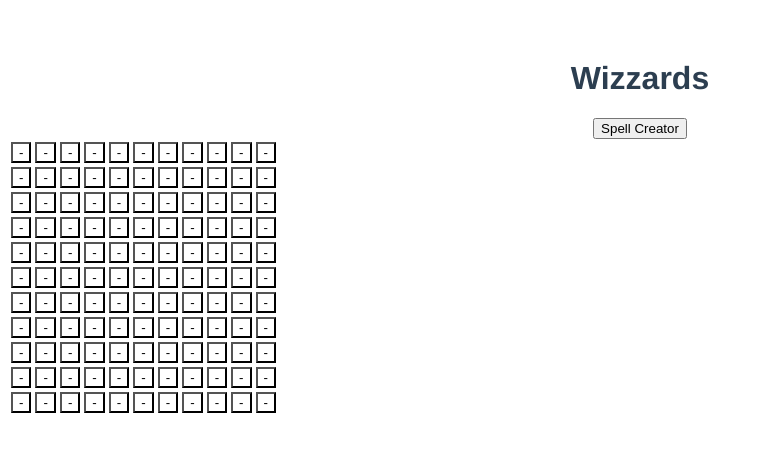
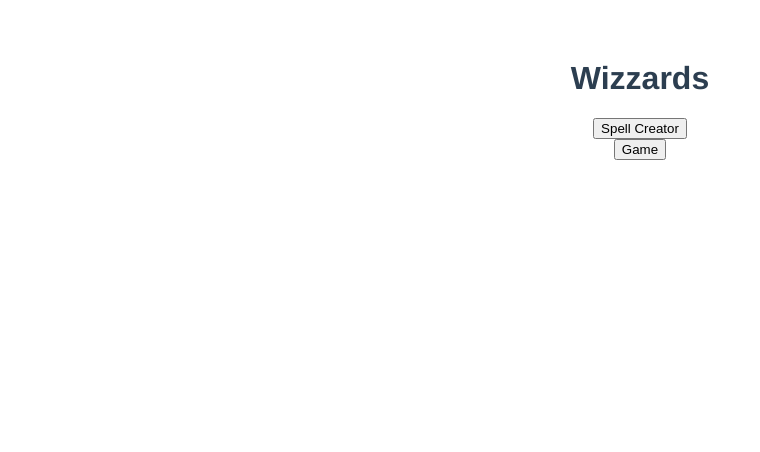
Before and after one commit to laroccrj/TheWizzGame, a Vue app: page /SpellBuilder in a window 1280 px wide. Shown: the top 452 px of the page, without its empty margins (0-760 px from the left). Built offline with nearby package versions, Linux system fonts and the light colour scheme; what vue-clipboard2 would draw is missing.

Commit message:
Added grid to game and link to game from homepage

```diff
--- a/src/components/Game/Game.vue
+++ b/src/components/Game/Game.vue
@@ -1,15 +1,28 @@
 <template>
 	<div>
-		<h1>Game Time</h1>
+		<div>
+			<h1>Game Time</h1>
+		</div>
+		<div>
+			<grid ref="grid"
+						:rows=11
+						:columns=11>
+			</grid>
+		</div>
 	</div>
 </template>
 
 <script>
+import Grid from '@/components/Grid'
+
 export default {
 	name: "Game",
 
 	data() {
 		return {};
+	},
+	components: {
+	  Grid
 	}
 };
 </script>
--- a/src/components/Grid.vue
+++ b/src/components/Grid.vue
@@ -32,7 +32,10 @@
 	props: {
 		rows: Number,
 		columns: Number,
-		defaultComponent: String,
+		defaultComponent: {
+		  type: String,
+			default: "NodeComponent"
+		},
 		defaultOptions: Object,
 	},
 	created: function() {
--- a/src/components/HomePageComponent.vue
+++ b/src/components/HomePageComponent.vue
@@ -4,26 +4,16 @@
 			<a href="/#/SpellBuilder/"> <button>Spell Creator</button></a>
 		</div>
 		<div>
-			<grid :rows=11
-						:columns=11
-						defaultComponent="SpellNode">
-
-			</grid>
+			<a href="/#/game/"> <button>Game</button></a>
 		</div>
 	</div>
 </template>
 
 <script>
-import Vue from 'vue'
-import grid from './Grid.vue'
-
 export default {
 	name: 'HomePageComponent',
 	data() {
 		return {}
-	},
-	components: {
-		grid
 	}
 }
 </script>
--- a/src/router/index.js
+++ b/src/router/index.js
@@ -1,7 +1,7 @@
 import Vue from 'vue'
 import Router from 'vue-router'
 import HomePageComponent from '@/components/HomePageComponent'
-
+import Game from '@/components/Game/Game'
 import SpellBuilder from '@/components/SpellBuilder/SpellBuilder'
 
 Vue.use(Router)
@@ -17,6 +17,11 @@
       path: '/SpellBuilder/',
       name: 'SpellBuilder',
       component: SpellBuilder
+    },
+    {
+      path: '/game/',
+      name: 'Game',
+      component: Game
     }
   ]
 })
```
